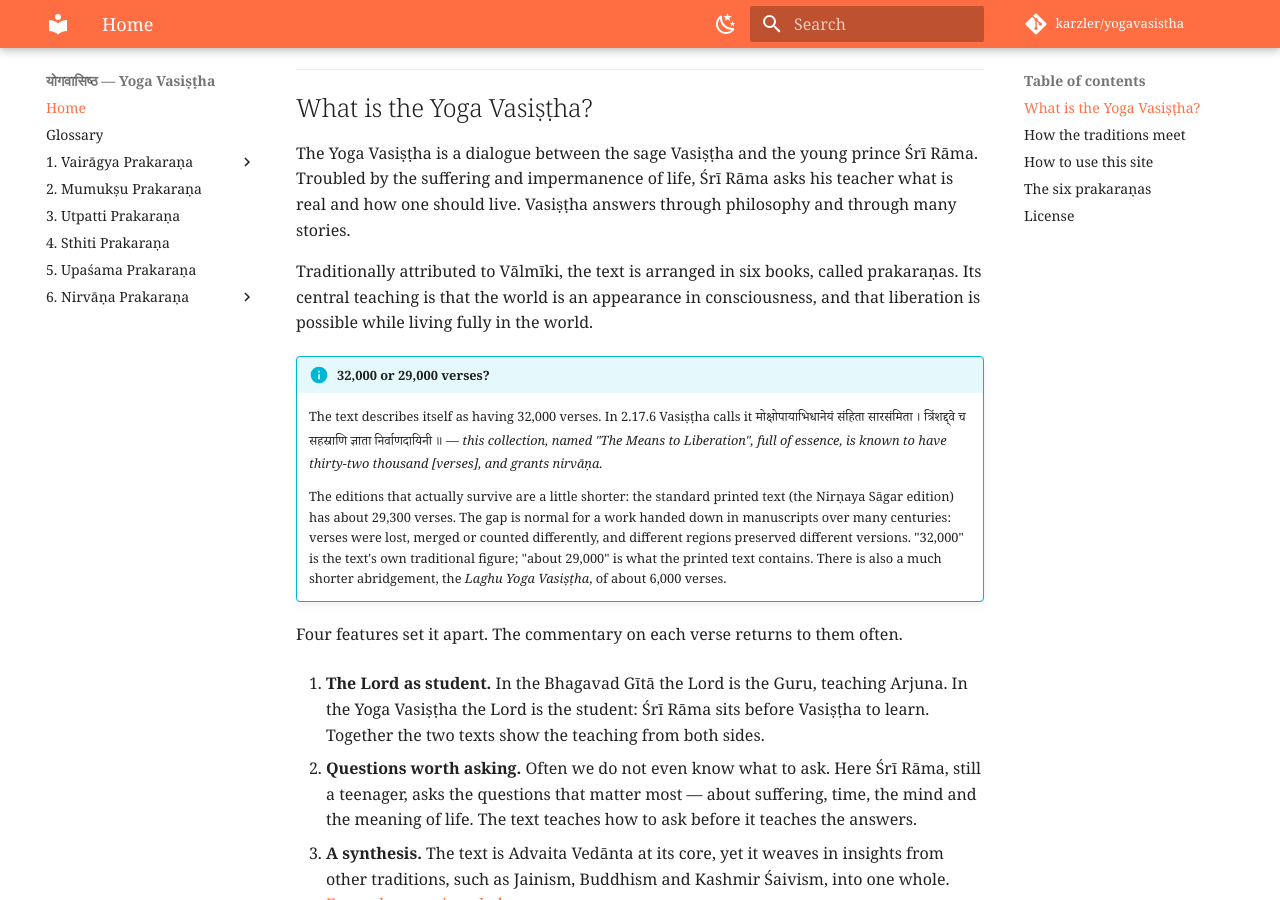
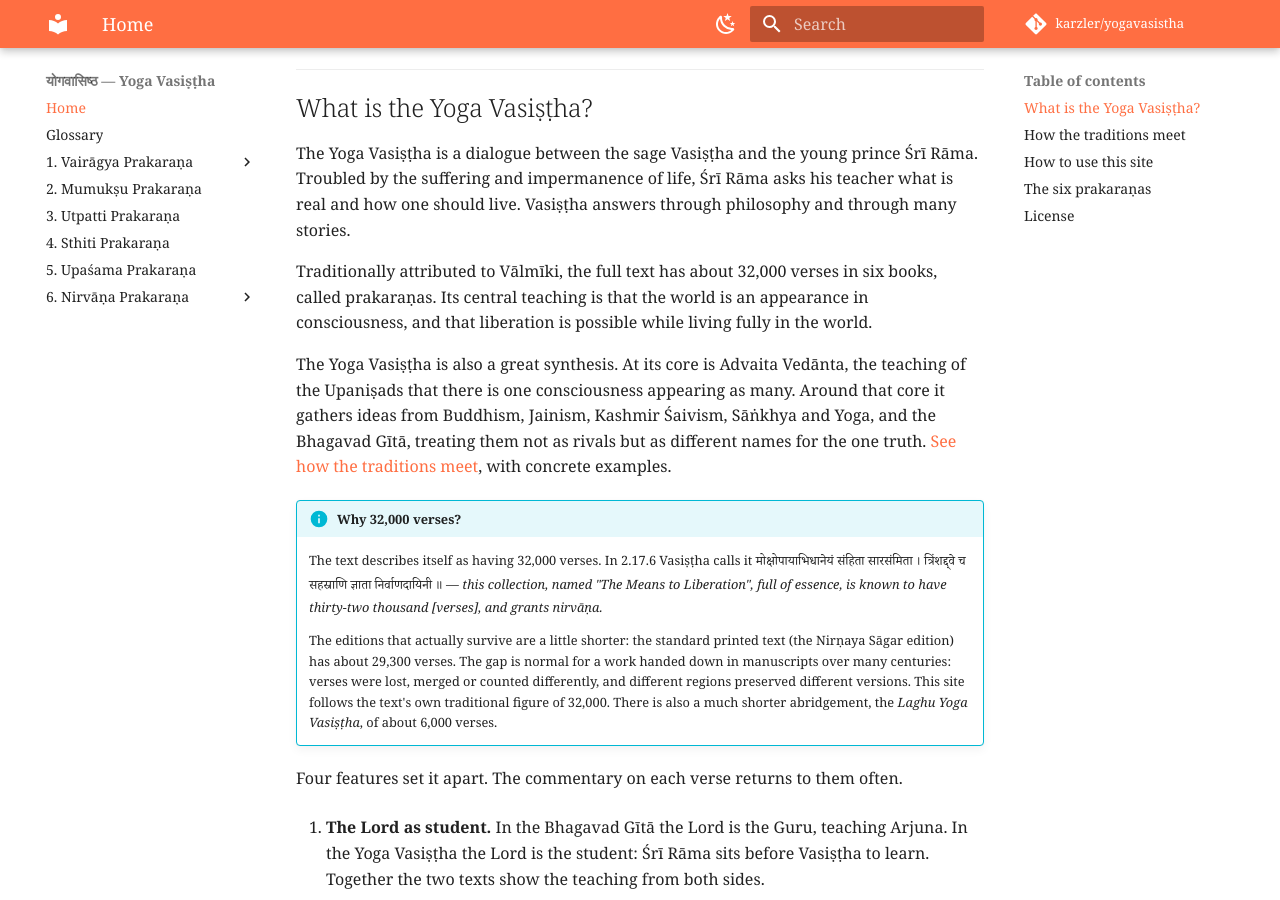
Before and after one commit to karzler/yogavasistha, an MkDocs documentation site: the page built from docs/index.md, in a window 1280 px wide and 900 px high, scrolled down 222 px. Built offline with MkDocs 1.6.1 and Material for MkDocs 9.7.7, drawn with Linux system fonts in a browser that asks for light colours; comment, search, counter and statistics services are not loaded.

Commit message:
Home: 32,000 verses; introduce the synthesis in the opening

```diff
--- a/docs/index.md
+++ b/docs/index.md
@@ -6,12 +6,14 @@
 
 The Yoga Vasiṣṭha is a dialogue between the sage Vasiṣṭha and the young prince Śrī Rāma. Troubled by the suffering and impermanence of life, Śrī Rāma asks his teacher what is real and how one should live. Vasiṣṭha answers through philosophy and through many stories.
 
-Traditionally attributed to Vālmīki, the text is arranged in six books, called prakaraṇas. Its central teaching is that the world is an appearance in consciousness, and that liberation is possible while living fully in the world.
+Traditionally attributed to Vālmīki, the full text has about 32,000 verses in six books, called prakaraṇas. Its central teaching is that the world is an appearance in consciousness, and that liberation is possible while living fully in the world.
 
-!!! info "32,000 or 29,000 verses?"
+The Yoga Vasiṣṭha is also a great synthesis. At its core is Advaita Vedānta, the teaching of the Upaniṣads that there is one consciousness appearing as many. Around that core it gathers ideas from Buddhism, Jainism, Kashmir Śaivism, Sāṅkhya and Yoga, and the Bhagavad Gītā, treating them not as rivals but as different names for the one truth. [See how the traditions meet](#how-the-traditions-meet), with concrete examples.
+
+!!! info "Why 32,000 verses?"
     The text describes itself as having 32,000 verses. In 2.17.6 Vasiṣṭha calls it <span class="sa">मोक्षोपायाभिधानेयं संहिता सारसंमिता । त्रिंशद्द्वे च सहस्राणि ज्ञाता निर्वाणदायिनी ॥</span> — *this collection, named "The Means to Liberation", full of essence, is known to have thirty-two thousand [verses], and grants nirvāṇa.*
 
-    The editions that actually survive are a little shorter: the standard printed text (the Nirṇaya Sāgar edition) has about 29,300 verses. The gap is normal for a work handed down in manuscripts over many centuries: verses were lost, merged or counted differently, and different regions preserved different versions. "32,000" is the text's own traditional figure; "about 29,000" is what the printed text contains. There is also a much shorter abridgement, the *Laghu Yoga Vasiṣṭha*, of about 6,000 verses.
+    The editions that actually survive are a little shorter: the standard printed text (the Nirṇaya Sāgar edition) has about 29,300 verses. The gap is normal for a work handed down in manuscripts over many centuries: verses were lost, merged or counted differently, and different regions preserved different versions. This site follows the text's own traditional figure of 32,000. There is also a much shorter abridgement, the *Laghu Yoga Vasiṣṭha*, of about 6,000 verses.
 
 Four features set it apart. The commentary on each verse returns to them often.
 
```
